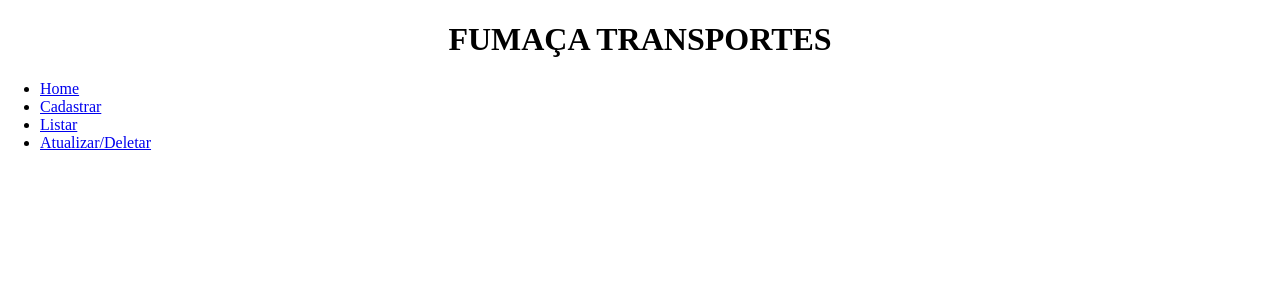
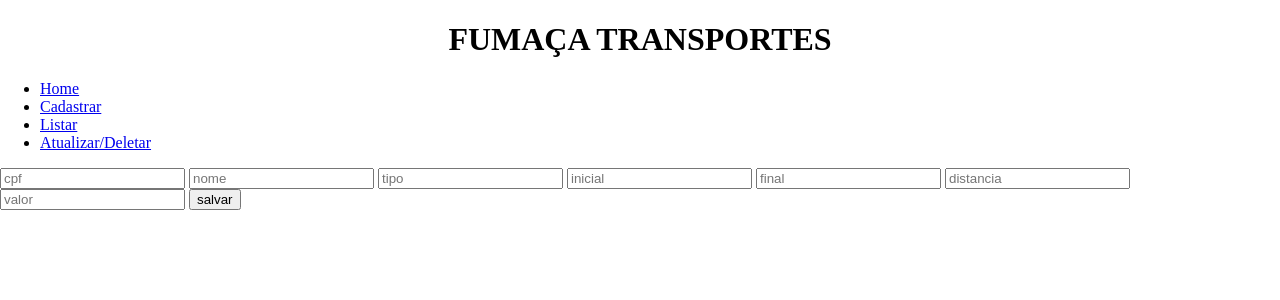
Before and after one commit to titodeluchi/Projeto, a Flask app: template Trabalho/templates/edit_del.html in a window 1280 px wide. Shown: the top 300 px of the page. Run offline with Flask 2, Linux system fonts and the light colour scheme; the template is opened without the code that fills it, so the values that code supplies are empty; parts of the project's set-up code (start-up, migrations or seed data) failed here and were passed over; some libraries are stand-ins or nearby versions.

Commit message:
testar o alterar

```diff
--- a/Trabalho/main.py
+++ b/Trabalho/main.py
@@ -43,11 +43,11 @@ def deletar_pessoa(id):
     conexao.commit()
     conexao.close()
 
-def alterar_pessoa_db(pessoa:Pessoa):
+def alterar_pessoa_db(id, cpf, nome):
     conexao = MySQLdb.connect(host="mysql.zuplae.com", user="zuplae06", passwd="grupo01", database="zuplae06")
     cursor = conexao.cursor()
-    cursor.execute("UPDATE pessoa SET( cpf='{}', nome='{}') WHERE id={}"
-    .format(pessoa.cpf, pessoa.nome, pessoa.id))
+    cursor.execute("UPDATE pessoa SET cpf='{}', nome='{}' WHERE id={}"
+    .format(cpf, nome, id))
     conexao.commit()
     conexao.close()
 
@@ -90,11 +90,11 @@ def listar_tipo_transporte_db():
     conexao.close()
     return listar_tipo_transporte
 
-def editar_tipo_transporte_por_id_db(tipo_transporte:Transporte):
+def editar_tipo_transporte_por_id_db(id, tipo, pessoa_id):
     conexao = MySQLdb.connect(host="mysql.zuplae.com", user="zuplae06", passwd="grupo01", database="zuplae06")
     cursor = conexao.cursor()
-    cursor.execute("UPDATE pessoa SET( pessoa_id='{}', TIPO='{}') WHERE id={}"
-    .format(tipo_transporte.pessoa_id, tipo_transporte.tipo, tipo_transporte.id))
+    cursor.execute("UPDATE pessoa SET pessoa_id={}, TIPO='{}' WHERE id={}"
+    .format(pessoa_id, tipo, id))
     conexao.commit()
     conexao.close()
 
@@ -150,11 +150,11 @@ def listar_destino_db():
     conexao.close()
     return listar_destino
 
-def editar_destino_db(destino:Destino):
+def editar_destino_db(id, estrangeira, inicial, final):
     conexao = MySQLdb.connect(host="mysql.zuplae.com", user="zuplae06", passwd="grupo01", database="zuplae06")
     cursor = conexao.cursor()
-    cursor.execute("UPDATE destino SET( destino_trans_id ='{}', inicial='{}', final='{}') WHERE id={}"
-    .format(destino.destino_trans_id, destino.inicial,  destino.final, destino.id))
+    cursor.execute("UPDATE destino SET destino_trans_id ={}, inicial='{}', final='{}' WHERE id={}"
+    .format(estrangeira, inicial, final, id))
     conexao.commit()
     conexao.close()
 
@@ -208,11 +208,11 @@ def listar_distancia_db():
     conexao.close()
     return listar_distancia
 
-def editar_distancia_db(distancia:Distancia):
+def editar_distancia_db(id, estrangeira, distancia):
     conexao = MySQLdb.connect(host="mysql.zuplae.com", user="zuplae06", passwd="grupo01", database="zuplae06")
     cursor = conexao.cursor()
-    cursor.execute("UPDATE distancia SET( distancia_trans_id='{}', km='{}') WHERE id={}"
-    .format(distancia.distancia_trans_id, distancia.km,  distancia.id))
+    cursor.execute("UPDATE distancia SET distancia_trans_id={}, km={} WHERE id={}"
+    .format(estrangeira, distancia, id))
     conexao.commit()
     conexao.close()
 
@@ -267,11 +267,11 @@ def listar_valores_db():
     conexao.close()
     return listar_valor
 
-def editar_valor_db(valores:Valores):
+def editar_valor_db(id, estrangeira, valor):
     conexao = MySQLdb.connect(host="mysql.zuplae.com", user="zuplae06", passwd="grupo01", database="zuplae06")
     cursor = conexao.cursor()
-    cursor.execute("UPDATE valor SET( valor_trans_id='{}', valor='{}') WHERE id={}"
-    .format(valores.valores_trans_id, valores.valor,  valores.id))
+    cursor.execute("UPDATE valor SET valor_trans_id={}, valor={} WHERE id={}"
+    .format(estrangeira, valor, id))
     conexao.commit()
     conexao.close()
 
@@ -360,4 +360,52 @@ def listar():
     lista_volta_valores = listar_valores_db()
     return render_template('listar.html', lista_pessoa = lista_volta_pessoa, lista_tipo= lista_volta_tipo, lista_destino = lista_volta_destino, lista_distancia = lista_volta_distancia, lista_valores = lista_volta_valores)
 
+@app.route('/alterar')
+def alterar_geral():
+    id = request.args['id']
+    alteracao_pessoa = buscar_pessoa_por_id(id)
+    alteracao_tipo = buscar_tipo_transporte_por_id(id)
+    alteracao_destino = buscar_em_destino(id)
+    alteracao_distancia = buscar_em_distancia(id)
+    alteracao_valores = buscar_em_valores(id)
+    return render_template('edit_del.html', alteracao_pessoa = alteracao_pessoa, alteracao_tipo = alteracao_tipo, alteracao_destino = alteracao_destino, alteracao_distancia = alteracao_distancia, alteracao_valores = alteracao_valores)
+
+@app.route('alterar/salvar', methods=['POST'])
+def alterar_categoria_salvar():
+    id = request.form['id']
+    nome = request.form['nome']
+    cpf = request.form['cpf']
+    tipo_trans = request.form['tipo']
+    destino_inicial = request.form['inicial']
+    destino_final = request.form['final']
+    km = request.form['km']
+    valor = request.form['valor']
+    pessoa = Pessoa()
+    pessoa.id = id
+    pessoa.nome = nome
+    pessoa.cpf = cpf
+    alterar_pessoa_db(pessoa.id, pessoa.cpf, pessoa.nome)
+    tipodetransporte = Transporte()
+    tipodetransporte.id = id
+    tipodetransporte.tipo = tipo_trans
+    tipodetransporte.pessoa_id = id
+    editar_tipo_transporte_por_id_db(tipodetransporte.id, tipodetransporte.tipo, tipodetransporte.pessoa_id)
+    destino = Destino()
+    destino.id = id
+    destino.destino_trans_id = id
+    destino.inicial = destino_inicial
+    destino.final = destino_final
+    editar_destino_db(destino.id, destino.destino_trans_id, destino.inicial, destino.final)
+    distancia = Distancia()
+    distancia.id = id
+    distancia.distancia_trans_id = id
+    distancia.km = km
+    editar_distancia_db(distancia.id, distancia.distancia_trans_id, distancia.km)
+    valor1 = Valores()
+    valor1.valores_trans_id = id
+    valor1.id = id
+    valor1.valores = valor
+    editar_valor_db(valor1.id, valor1.valores_trans_id, valor1.valores)
+    return redirect('/listar')
+
 app.run()
--- a/Trabalho/templates/edit_del.html
+++ b/Trabalho/templates/edit_del.html
@@ -2,6 +2,20 @@
 
 {% block index %}
 
+  <div class= "formulario">
+    <form action="/alterar/salvar" method="POST">
+        <input type="hidden" name="id" value="{{alteracao_pessoa.id}}">
+        <input class="input" type="text" placeholder="cpf" name="cpf" value="{{alteracao_pessoa.cpf}}" >
+        <input class="input" type="text" placeholder="nome" name="nome" value="{{alteracao_pessoa.nome}}">
+        <input class="input" type="text" placeholder="tipo" name="tipo" value="{{alteracao_tipo.tipo}}">
+        <input class="input" type="text" placeholder="inicial" name="inicial" value="{{alteracao_destino.inicial}}" >
+        <input class="input" type="text" placeholder="final" name="final" value="{{alteracao_destino.final}}">
+        <input class="input" type="text" placeholder="distancia" name="km" value="{{alteracao_distancia.km}}">
+        <input class="input" type="text" placeholder="valor" name="valor" value="{{alteracao_valores.valor}}">
+        <input type="submit" value="salvar">
+    </form>
+
+  </div>
 
 
 
```
Also changed, not shown: Trabalho/templates/listar.html (+10 -10 lines).
